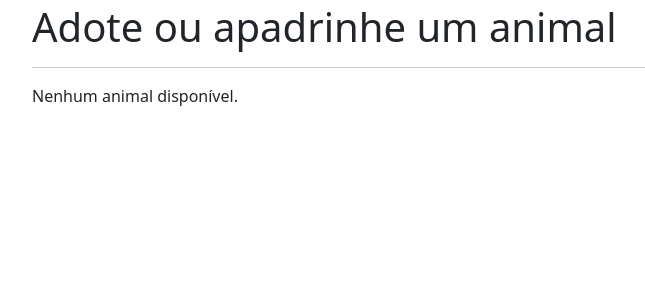
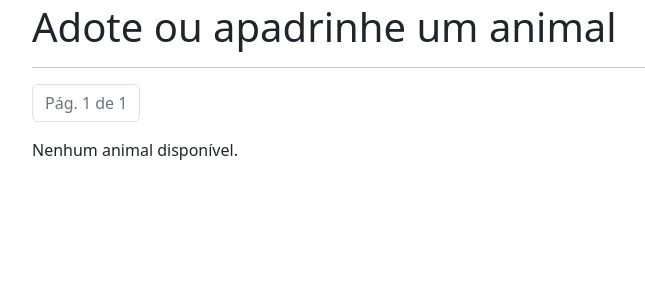
Before and after one commit to tomasfn87/adote-ou-apadrinhe-um-animal, a Django app: page / in a window 1280 px wide. Shown: the part 55-358 px from the top of the page, without its empty margins (50-695 px from the left). Run offline with Django 4.2, Linux system fonts and the light colour scheme; data that the repository does not hold is empty; some libraries are stand-ins or nearby versions.

Commit message:
Adicionada navegação de paginação no topo da página.

```diff
--- a/animais/templates/animais/index.html
+++ b/animais/templates/animais/index.html
@@ -5,6 +5,23 @@
 {% block content %}
   <h1>Adote ou apadrinhe um animal</h1>
   <hr>
+  <div class="row">
+    <div class="col-md-12">
+      <ul class="pagination">
+        <span class="step-links horizontal-pagination">
+          {% if page_obj.has_previous %}
+            <li class="page-item"><a class="page-link" href="?page=1">&lt;&lt;</a></li>
+            <li class="page-item"><a class="page-link" href="?page={{ page_obj.previous_page_number }}">&lt;</a></li>
+          {% endif %}
+            <li class="page-item disabled"><span class="page-link">Pág. {{ page_obj.number }} de {{ num_pages }}</span></li>
+          {% if page_obj.has_next %}
+            <li class="page-item"><a class="page-link" href="?page={{ page_obj.next_page_number }}">&gt;</a></li>
+            <li class="page-item"><a class="page-link" href="?page={{ num_pages }}">&gt;&gt;</a></li>
+          {% endif %}
+        </span>
+      </ul>
+    </div>
+  </div>
   {% if page_obj %}
     <div class="row">
       {% for animal in page_obj %}
@@ -36,6 +53,7 @@
         </div>
       {% endfor %}
     </div>
+    <br>
     <div class="row">
       <div class="col-md-12">
         <ul class="pagination">
@@ -44,7 +62,7 @@
               <li class="page-item"><a class="page-link" href="?page=1">&lt;&lt;</a></li>
               <li class="page-item"><a class="page-link" href="?page={{ page_obj.previous_page_number }}">&lt;</a></li>
             {% endif %}
-              <li class="page-item disabled"><span class="page-link">Página {{ page_obj.number }} de {{ num_pages }}</span></li>
+              <li class="page-item disabled"><span class="page-link">Pág. {{ page_obj.number }} de {{ num_pages }}</span></li>
             {% if page_obj.has_next %}
               <li class="page-item"><a class="page-link" href="?page={{ page_obj.next_page_number }}">&gt;</a></li>
               <li class="page-item"><a class="page-link" href="?page={{ num_pages }}">&gt;&gt;</a></li>
```
